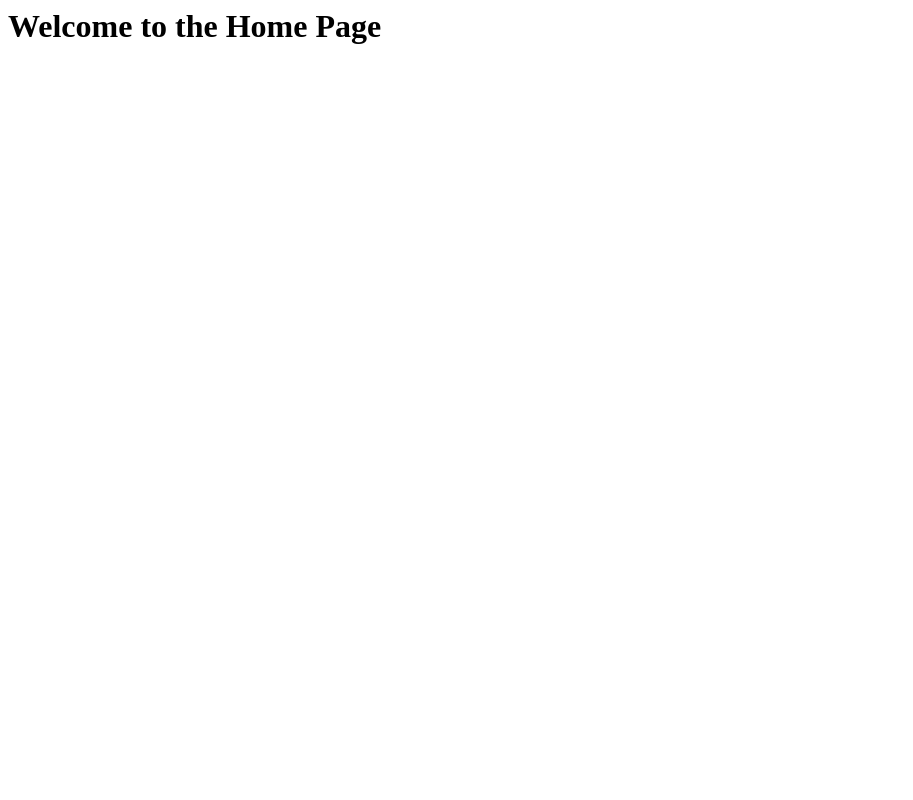
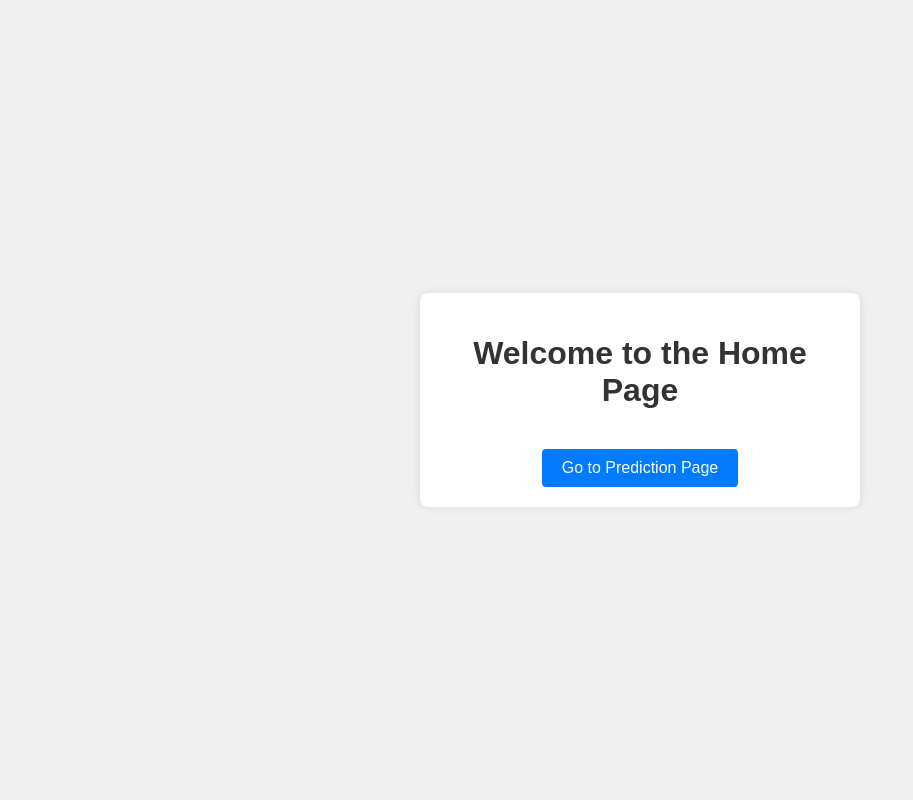
Before and after one commit to arya-2407/mlproject, a Flask app: page / in a window 1280 px wide. Shown: the whole page, without its empty margins (0-913 px from the left). Run offline with Flask 3, Linux system fonts and the light colour scheme.

Commit message:
UI changes

```diff
--- a/templates/home.html
+++ b/templates/home.html
@@ -146,7 +146,7 @@
         </form>
 
         <div class="prediction-result">
-            <h2>THE prediction is {{results}}</h2>
+            <h2>The Math Score prediction is {{results}}</h2>
         </div>
     </div>
 </body>
--- a/templates/index.html
+++ b/templates/index.html
@@ -1 +1,60 @@
-<h1>Welcome to the Home Page</h1>
+<!DOCTYPE html>
+<html lang="en">
+
+<head>
+    <meta charset="UTF-8">
+    <meta name="viewport" content="width=device-width, initial-scale=1.0">
+    <title>Home Page</title>
+    <style>
+        body {
+            font-family: Arial, sans-serif;
+            background-color: #f0f0f0;
+            margin: 0;
+            padding: 0;
+            display: flex;
+            justify-content: center;
+            align-items: center;
+            height: 100vh;
+        }
+
+        .container {
+            text-align: center;
+            background-color: #fff;
+            padding: 20px;
+            border-radius: 8px;
+            box-shadow: 0 0 10px rgba(0, 0, 0, 0.1);
+            max-width: 400px;
+            width: 100%;
+        }
+
+        h1 {
+            color: #333;
+            margin-bottom: 20px;
+        }
+
+        .btn {
+            display: inline-block;
+            padding: 10px 20px;
+            background-color: #007bff;
+            color: #fff;
+            text-decoration: none;
+            border-radius: 4px;
+            font-size: 16px;
+            cursor: pointer;
+            margin-top: 20px;
+        }
+
+        .btn:hover {
+            background-color: #0056b3;
+        }
+    </style>
+</head>
+
+<body>
+    <div class="container">
+        <h1>Welcome to the Home Page</h1>
+        <a href="/predictdata" class="btn">Go to Prediction Page</a>
+    </div>
+</body>
+
+</html>
```
